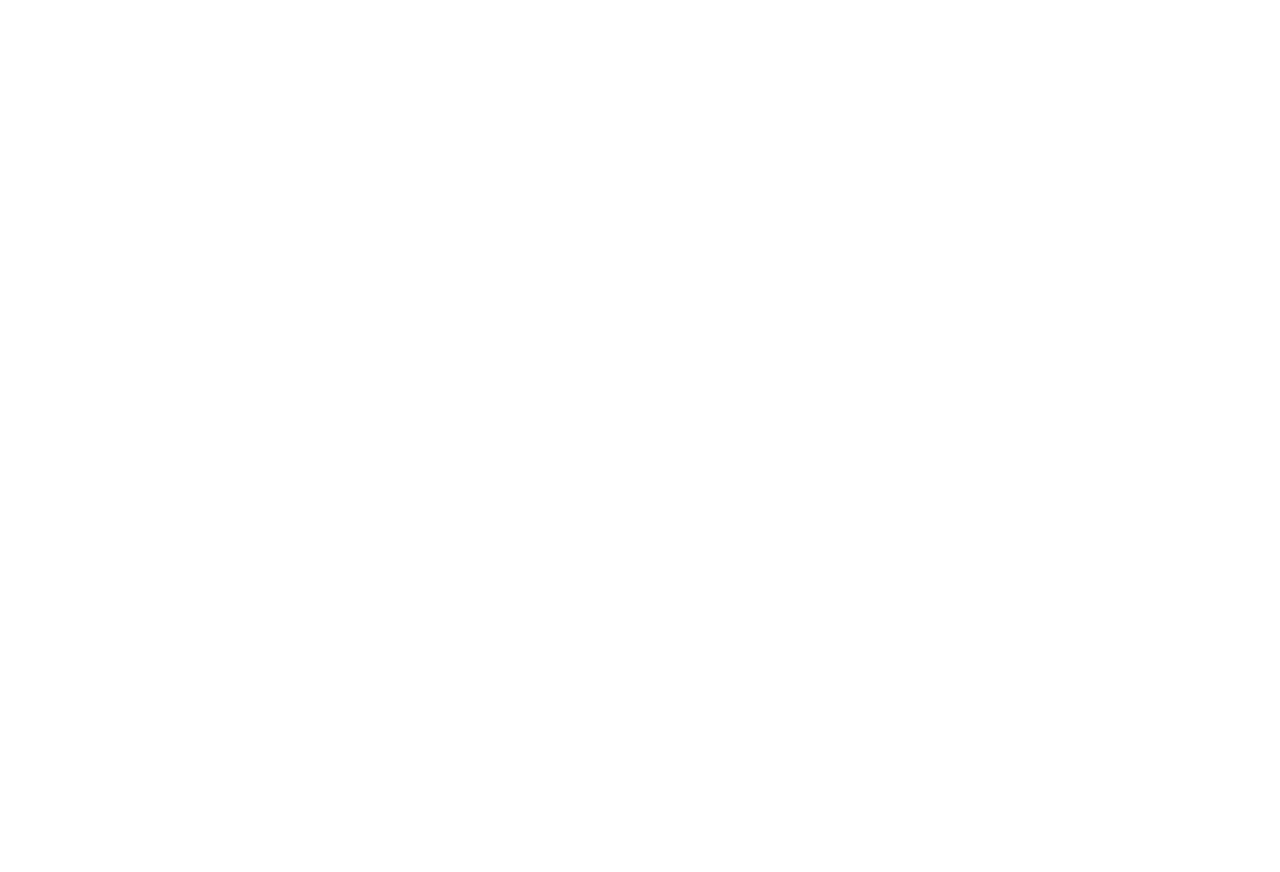
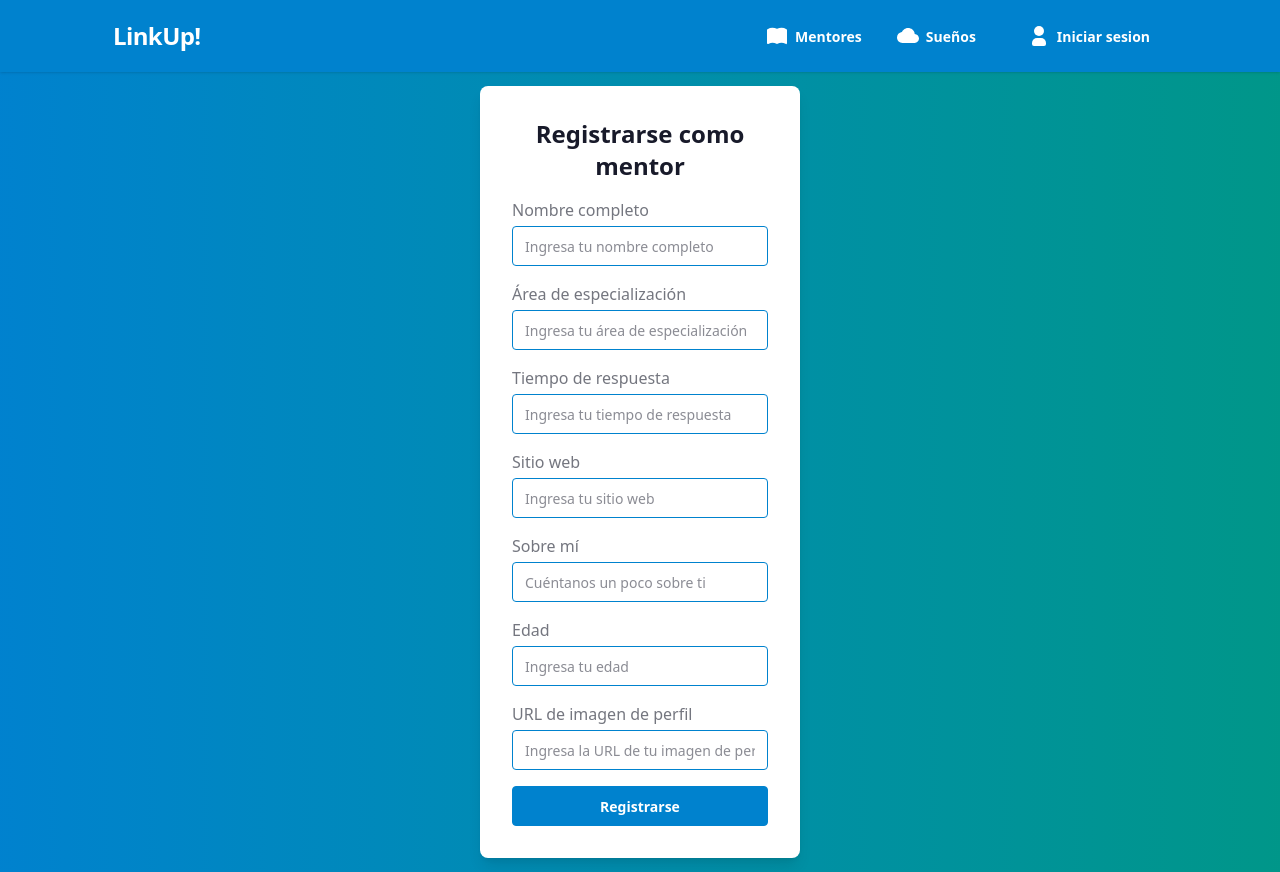
Before and after one commit to Esvan2076/linkup-web, a React (Vite) app: page /signupMentor in a window 1280 px wide. Before the commit this address had no page. Before the commit the page ends 800 px from the top, so only its background shows below. Built offline with nearby package versions, Linux system fonts and the light colour scheme.

Commit message:
Formularios de signup

```diff
--- a/src/components/organisms/SignupForm.jsx
+++ b/src/components/organisms/SignupForm.jsx
@@ -25,7 +25,7 @@
          edad,
          password
       };
-      console.log(newUser); // Este es solo un ejemplo, en producción deberías hacer una llamada a una API.
+      console.log(newUser);
    };
 
    return (
--- /dev/null
+++ b/src/components/organisms/SignupFormMentor.jsx
@@ -0,0 +1,100 @@
+import { useState } from "react";
+import InputField from "../molecules/InputField";
+import Button from "../atoms/Button";
+
+const SignupForm = () => {
+   const [nombre, setNombre] = useState("");
+   const [areaEspecializacion, setAreaEspecializacion] = useState("");
+   const [tiempoRespuesta, setTiempoRespuesta] = useState("");
+   const [sitioWeb, setSitioWeb] = useState("");
+   const [sobreMi, setSobreMi] = useState("");
+   const [imagenPerfilUrl, setImagenPerfilUrl] = useState(null);
+   const [edad, setEdad] = useState("");
+
+   const handleSubmit = (e) => {
+      e.preventDefault();
+      // Aquí iría la lógica para manejar el registro del usuario
+      const newUser = {
+         nombre,
+         areaEspecializacion,
+         tiempoRespuesta,
+         sitioWeb,
+         sobreMi,
+         imagenPerfilUrl,
+         edad,
+      };
+      console.log(newUser);
+   };
+
+   return (
+      <form onSubmit={handleSubmit} className="space-y-5">
+         <InputField
+            label="Nombre completo"
+            type="text"
+            id="nombre"
+            placeholder="Ingresa tu nombre completo"
+            value={nombre}
+            onChange={(e) => setNombre(e.target.value)}
+         />
+
+         <InputField
+            label="Área de especialización"
+            type="text"
+            id="areaEspecializacion"
+            placeholder="Ingresa tu área de especialización"
+            value={areaEspecializacion}
+            onChange={(e) => setAreaEspecializacion(e.target.value)}
+         />
+
+         <InputField
+            label="Tiempo de respuesta"
+            type="text"
+            id="tiempoRespuesta"
+            placeholder="Ingresa tu tiempo de respuesta"
+            value={tiempoRespuesta}
+            onChange={(e) => setTiempoRespuesta(e.target.value)}
+         />
+
+         <InputField
+            label="Sitio web"
+            type="url"
+            id="sitioWeb"
+            placeholder="Ingresa tu sitio web"
+            value={sitioWeb}
+            onChange={(e) => setSitioWeb(e.target.value)}
+         />
+
+         <InputField
+            label="Sobre mí"
+            type="text"
+            id="sobreMi"
+            placeholder="Cuéntanos un poco sobre ti"
+            value={sobreMi}
+            onChange={(e) => setSobreMi(e.target.value)}
+         />
+
+         <InputField
+            label="Edad"
+            type="number"
+            id="edad"
+            placeholder="Ingresa tu edad"
+            value={edad}
+            onChange={(e) => setEdad(e.target.value)}
+         />
+
+         {/* Para la imagen de perfil, asumo que quieres cargarla como URL */}
+         <InputField
+            label="URL de imagen de perfil"
+            type="url"
+            id="imagenPerfilUrl"
+            placeholder="Ingresa la URL de tu imagen de perfil (opcional)"
+            value={imagenPerfilUrl}
+            onChange={(e) => setImagenPerfilUrl(e.target.value)}
+         />
+
+         <Button text="Registrarse" onClick={handleSubmit} />
+      </form>
+   );
+};
+
+export default SignupForm;
--- /dev/null
+++ b/src/components/pages/SelectorPage.jsx
@@ -0,0 +1,58 @@
+import Header from "../templates/header";
+import { useNavigate } from "react-router-dom";
+
+const SelectorPage = () => {
+   const navigate = useNavigate();
+   return (
+      <div>
+         <Header />
+         <div className="flex justify-center items-center min-h-screen bg-gradient-to-r from-primary to-accent h-screen">
+            <div className="flex flex-row gap-8">
+               <div className="flex p-8 rounded-lg shadow-lg w-96 bg-base-100 justify-center">
+                  <div className="flex flex-col justify-center items-center">
+                     <div>
+                        <h2 className="text-2xl font-bold mb-4">Emprendedor</h2>
+                     </div>
+
+                     <div>
+                        <button
+                           className="btn btn-ghost btn-xl"
+                           onClick={() => navigate("/signup")}
+                        >
+                           <svg xmlns="http://www.w3.org/2000/svg" viewBox="0 0 24 24" fill="none" stroke="currentColor" stroke-linecap="round" stroke-linejoin="round" width="auto" height="auto" stroke-width="2">
+                              <path d="M8 7a4 4 0 1 0 8 0a4 4 0 0 0 -8 0"></path>
+                              <path d="M6 21v-2a4 4 0 0 1 4 -4h4"></path>
+                              <path d="M19 22v-6"></path>
+                              <path d="M22 19l-3 -3l-3 3"></path>
+                           </svg>
+                        </button>
+                     </div>
+                  </div>
+               </div>
+
+               <div className="flex p-8 rounded-lg shadow-lg w-96 bg-base-100 justify-center">
+                  <div className="flex flex-col justify-center items-center">
+                     <div>
+                        <h2 className="text-2xl font-bold mb-4">Mentor</h2>
+                     </div>
+
+                     <div>
+                        <button
+                           className="btn btn-ghost btn-xl"
+                           onClick={() => navigate("/signupMentor")}
+                        >
+                           <svg xmlns="http://www.w3.org/2000/svg" viewBox="0 0 24 24" fill="none" stroke="currentColor" stroke-linecap="round" stroke-linejoin="round" width="auto" height="auto" stroke-width="2">
+                              <path d="M22 9l-10 -4l-10 4l10 4l10 -4v6"></path>
+                              <path d="M6 10.6v5.4a6 3 0 0 0 12 0v-5.4"></path>
+                           </svg>
+                        </button>
+                     </div>
+                  </div>
+               </div>
+            </div>
+         </div>
+      </div>
+   );
+};
+
+export default SelectorPage;
--- /dev/null
+++ b/src/components/pages/SignUpPageMentor.jsx
@@ -0,0 +1,19 @@
+import SignupMentor from "../organisms/SignupFormMentor";
+import Header from "../templates/header";
+
+const SignUpPage = () => {
+   return (
+      <div>
+         <Header />
+         <div className="flex justify-center items-center min-h-screen bg-gradient-to-r from-primary to-accent h-screen">
+            <div className="p-8 rounded-lg shadow-lg w-1/4 bg-base-100">
+               <h2 className="text-2xl font-bold text-center mb-4">Registrarse como mentor</h2>
+               <SignupMentor />
+            </div>
+         </div>
+      </div>
+
+   );
+};
+
+export default SignUpPage;
--- a/src/components/templates/header.jsx
+++ b/src/components/templates/header.jsx
@@ -45,7 +45,7 @@
                      <a onClick={() => navigate("/login")}>Iniciar Sesion</a>
                   </li>
                   <li>
-                     <a onClick={() => navigate("/signup")}>Registrarse</a>
+                     <a onClick={() => navigate("/signupSelector")}>Registrarse</a>
                   </li>
                </ul>
             </div>
--- a/src/main.jsx
+++ b/src/main.jsx
@@ -6,6 +6,8 @@
 import MentorPage from "./components/pages/MentorPage";
 import DreamsPage from "./components/pages/DreamsPage";
 import SignUpPage from "./components/pages/SignUpPage";
+import SelectorPage from "./components/pages/SelectorPage";
+import SignUpPageMentor from "./components/pages/SignUpPageMentor";
 import App from "./App.jsx";
 
 ReactDOM.createRoot(document.getElementById("root")).render(
@@ -16,6 +18,8 @@
          <Route path="/mentores" element={<MentorPage />} />
          <Route path="/suenos" element={<DreamsPage />} />
          <Route path="/signup" element={<SignUpPage />} />
+         <Route path="/signupMentor" element={<SignUpPageMentor />} />
+         <Route path="/signupSelector" element={<SelectorPage />} />
       </Routes>
    </BrowserRouter>
 );
```
